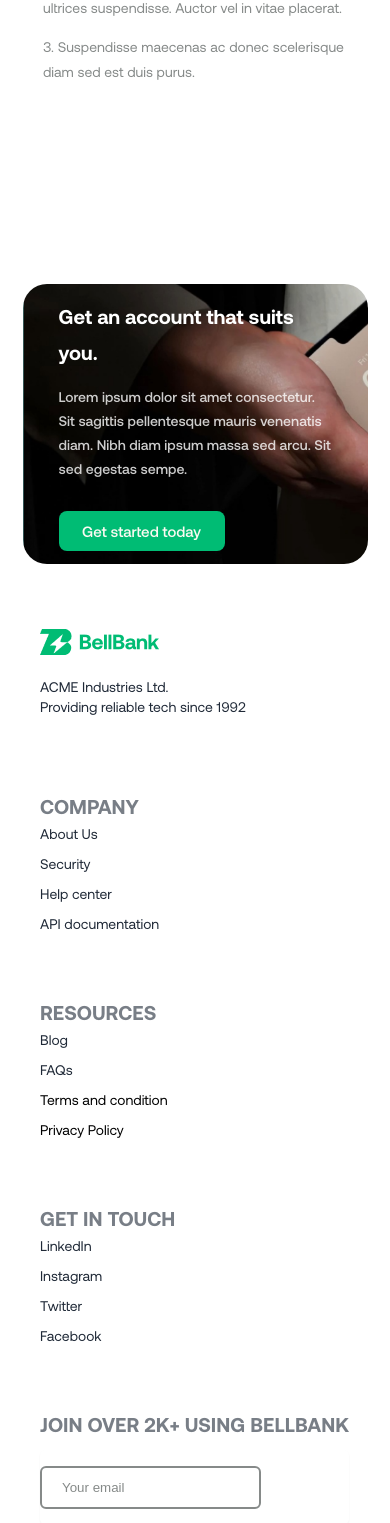
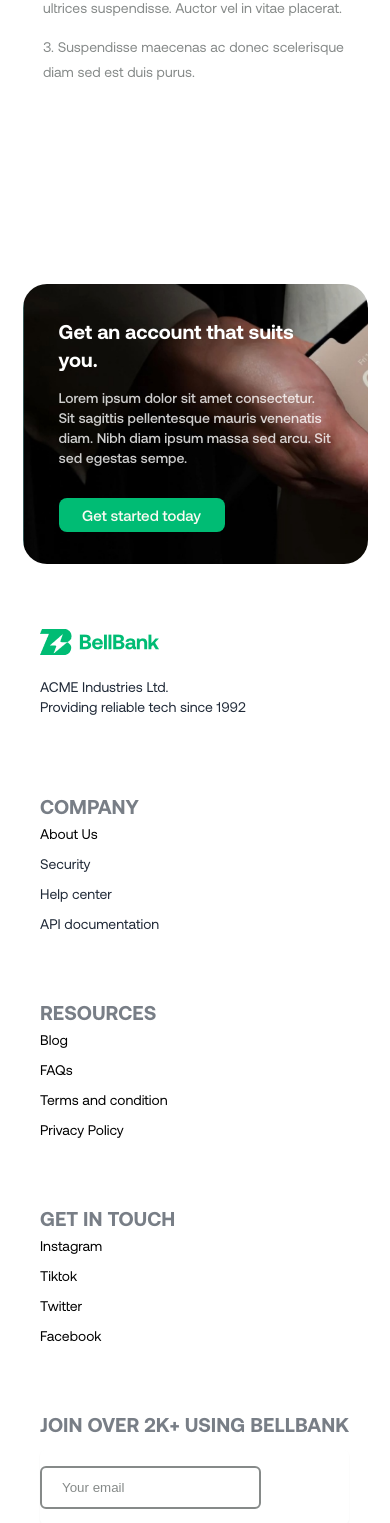
Before and after one commit to horlas08/BellBank, a React (Vite) app: page /terms in a window 390 px wide. Shown: the part 3320-4843 px from the top of the page. Built offline with nearby package versions, Linux system fonts and the light colour scheme.

Commit message:
live chat

```diff
--- a/index.html
+++ b/index.html
@@ -5,21 +5,21 @@
     <link rel="icon" type="image/svg+xml" href="/assets/images/favicon.ico" />
     <meta name="viewport" content="width=device-width, initial-scale=1" />
     <meta name="theme-color" content="#000" />
-    <meta name="description" content="Web site created using Locofy" />
+    <meta name="description" content="BellBank mfb" />
     <title>Bell</title>
-    <script async="async" src="https://code.jquery.com/jquery-3.7.1.min.js" integrity="sha256-/JqT3SQfawRcv/BIHPThkBvs0OEvtFFmqPF/lYI/Cxo=" crossorigin="anonymous"></script>
+<!--    <script async="async" src="https://code.jquery.com/jquery-3.7.1.min.js" integrity="sha256-/JqT3SQfawRcv/BIHPThkBvs0OEvtFFmqPF/lYI/Cxo=" crossorigin="anonymous"></script>-->
   </head>
   <body>
     <div id="root"></div>
-    <script async="async">
-      (function(d, s, id) {
-        var js, fjs = d.getElementsByTagName(s)[0];
-        if (d.getElementById(id)) return;
-        js = d.createElement(s); js.id = id;
-        js.src = 'https://support.bellmfb.com/app-assets/chat_js';
-        fjs.parentNode.insertBefore(js, fjs);
-      }(document, 'script', 'best-support-system-chat'));
-    </script>
+<!--    <script async="async">-->
+<!--      (function(d, s, id) {-->
+<!--        var js, fjs = d.getElementsByTagName(s)[0];-->
+<!--        if (d.getElementById(id)) return;-->
+<!--        js = d.createElement(s); js.id = id;-->
+<!--        js.src = 'https://support.bellmfb.com/app-assets/chat_js';-->
+<!--        fjs.parentNode.insertBefore(js, fjs);-->
+<!--      }(document, 'script', 'best-support-system-chat'));-->
+<!--    </script>-->
 
 
     <script type="module" src="/src/index.tsx"></script>
--- a/src/components/CardLeft.tsx
+++ b/src/components/CardLeft.tsx
@@ -68,9 +68,9 @@ const CardLeft: FunctionComponent<CardLeftType> = ({
             </div>
           </div>
           <div className="w-full">
-            <Link to={'/'} className=" cursor-pointer my-5 lg:my-auto hover:text-white no-underline w-[150px] rounded-lg bg-mediumseagreen h-[45px] flex flex-row items-center justify-center py-[11px] px-5 box-border text-center text-base text-floralwhite">
+            <a href={'https://app.bellmfb.com/account/register/'} target={'_blank'} className=" cursor-pointer my-5 lg:my-auto hover:text-white no-underline w-[150px] rounded-lg bg-mediumseagreen h-[45px] flex flex-row items-center justify-center py-[11px] px-5 box-border text-center text-base text-floralwhite">
               <div className="relative font-medium">Get started</div>
-            </Link>
+            </a>
           </div>
 
         </div>
--- a/src/components/Faq.tsx
+++ b/src/components/Faq.tsx
@@ -39,7 +39,7 @@ export default function Faq() {
 
     }
     return (
-        <div className={'relative w-full mx-auto py-[50px] overflow-hidden'}>
+        <div className={'relative w-full mx-auto py-[50px] overflow-hidden'} id={'#faq'} >
         <div className={'relative w-[80%] flex-col lg:flex-row mx-auto flex justify-center items-start'}>
             <div className="h-[232px] flex flex-col items-start justify-start gap-[16px]">
                 <div className="flex w-full flex-col items-start justify-start gap-[16px]">
--- a/src/components/Footer.tsx
+++ b/src/components/Footer.tsx
@@ -17,23 +17,23 @@ const Footer: FunctionComponent<FrameComponentType> = ({propTop}) => {
     return (
 
         <footer className="w-full mt-[200px]">
-            <div className="w-[70%] flex flex-col justify-center py-5 md:py-0 px-9  !md:pl-[50px] bg-[url('/assets/images/image-761@2x.png')] bg-no-repeat bg-cover mx-auto relative rounded-3xl bg-cadetblue h-[240px] md:h-[440px] overflow-hidden text-38xl">
+            <div className="w-[70%] mx-auto flex flex-col justify-center py-5 md:py-0 px-9  !md:pl-[50px] bg-[url('/assets/images/image-761@2x.png')] bg-no-repeat bg-cover mx-auto relative rounded-3xl bg-cadetblue h-[240px] md:h-[440px] overflow-hidden text-38xl">
 
                 <div className=" flex flex-col items-start justify-start gap-[30px]">
                     <div className="flex flex-col items-start justify-start gap-[15px]">
-                        <b className="max-w-[420px] text-white relative text-xl sm:text-16xl md:text-23xl leading-9 md:leading-[60px] ">
+                        <b className="max-w-[420px] text-white relative text-xl sm:text-16xl md:text-23xl leading-7 md:leading-[60px] ">
                             Get an account that suits you.
                         </b>
                         <div
-                            className="max-w-[420px] relative text-sm lg:text-lg leading-[24px] font-medium text-gray-1100 inline-block md:h-[72px] shrink-0">
+                            className="max-w-[420px] relative text-sm lg:text-lg leading-[20px] md:leading-[24px] font-medium text-gray-1100 inline-block md:h-[72px] ">
                             Lorem ipsum dolor sit amet consectetur. Sit sagittis
                             pellentesque mauris venenatis diam. Nibh diam ipsum massa sed
                             arcu. Sit sed egestas sempe.
                         </div>
                     </div>
                     <div
-                        className="w-[166px] rounded-lg cursor-pointer  bg-mediumseagreen md:h-[45px] flex flex-row items-center justify-center py-[11px] px-5 box-border text-center text-mini text-floralwhite">
-                        <div className="relative font-medium">Get started today</div>
+                        className="w-[166px] rounded-lg cursor-pointer  bg-mediumseagreen md:h-[45px] flex flex-row items-center justify-center py-[8px] md:py-[11px] px-5 box-border text-center text-mini text-floralwhite">
+                        <div className="relative cursor-pointer font-medium" onClick={()=> window.location.href = 'https://app.bellmfb.com/account/register/'}>Get started today</div>
                     </div>
                 </div>
             </div>
@@ -52,24 +52,24 @@ const Footer: FunctionComponent<FrameComponentType> = ({propTop}) => {
                 <div className="flex flex-1 flex-col sm:flex-row  w-full md:auto justify-around items-start">
                     <nav className="flex flex-col my-[25px] sm:my-0">
                         <h6 className="footer-title mt-0 text-xl sm:text-inherit">Company</h6>
-                        <a className="link link-hover">About Us</a>
+                        <Link to={'/about-us'} className="text-black cursor-pointer link link-hover">About Us</Link>
                         <a className="link link-hover">Security</a>
                         <a className="link link-hover">Help center</a>
                         <a className="link link-hover">API documentation</a>
                     </nav>
                     <nav className="flex flex-col my-[25px] sm:my-0">
                         <h6 className="mt-0 footer-title text-xl sm:text-inherit">Resources</h6>
-                        <a className="link link-hover">Blog</a>
-                        <a className="link link-hover">FAQs</a>
+                        <a href={'https://medium.com/@GetBellBank'} target={'_blank'} className="link text-black link-hover">Blog</a>
+                        <Link to={'/#faq'} className="link text-black link-hover">FAQs</Link>
                         <Link to={'/terms'} className="link text-black  link-hover">Terms and condition</Link>
                         <Link to={'/policy'} className="link link-hover text-black ">Privacy Policy</Link>
                     </nav>
                     <nav className="flex flex-col my-[25px] sm:my-0">
                         <h6 className="mt-0 footer-title text-xl sm:text-inherit">Get in touch</h6>
-                        <a className="link link-hover">LinkedIn</a>
-                        <a className="link link-hover">Instagram</a>
-                        <a className="link link-hover">Twitter</a>
-                        <a className="link link-hover">Facebook</a>
+                        <a href={'https://instagram.com/GetBellBank'} target={'_blank'} className="link text-black link-hover">Instagram</a>
+                        <a href={'https://tiktok.com/GetBellBank'} target={'_blank'} className="link text-black link-hover">Tiktok</a>
+                        <a href={'https://twitter.com/GetBellBank'} target={'_blank'} className="link text-black link-hover">Twitter</a>
+                        <a href={'https://www.facebook.com/GetBellBank'} target={'_blank'} className="link text-black link-hover">Facebook</a>
                     </nav>
                     <nav className="flex flex-col my-[25px] sm:my-0">
                         <h6 className="mt-0 footer-title text-xl sm:text-inherit">
--- a/src/pages/Company.tsx
+++ b/src/pages/Company.tsx
@@ -64,7 +64,7 @@ const Company: FunctionComponent = () => {
                                 <p className="text-gray-100">
                                     Open a free bank account in your business name, in minutes. Access round the clock support, with no hidden fees and complete control over your account.
                                 </p>
-                                <AppBtn text={'Get Started'} className={'w-max mt-[3rem] md:mt-0'}/>
+                                <AppBtn text={'Get Started'} onclick={()=> window.location.href = 'https://app.bellmfb.com/account/register/'} className={'w-max mt-[3rem] md:mt-0'}/>
                             </div>
                         </div>
                         <div className="right">
```
Also changed, not shown: src/components/Header.tsx (+5 -5 lines).
